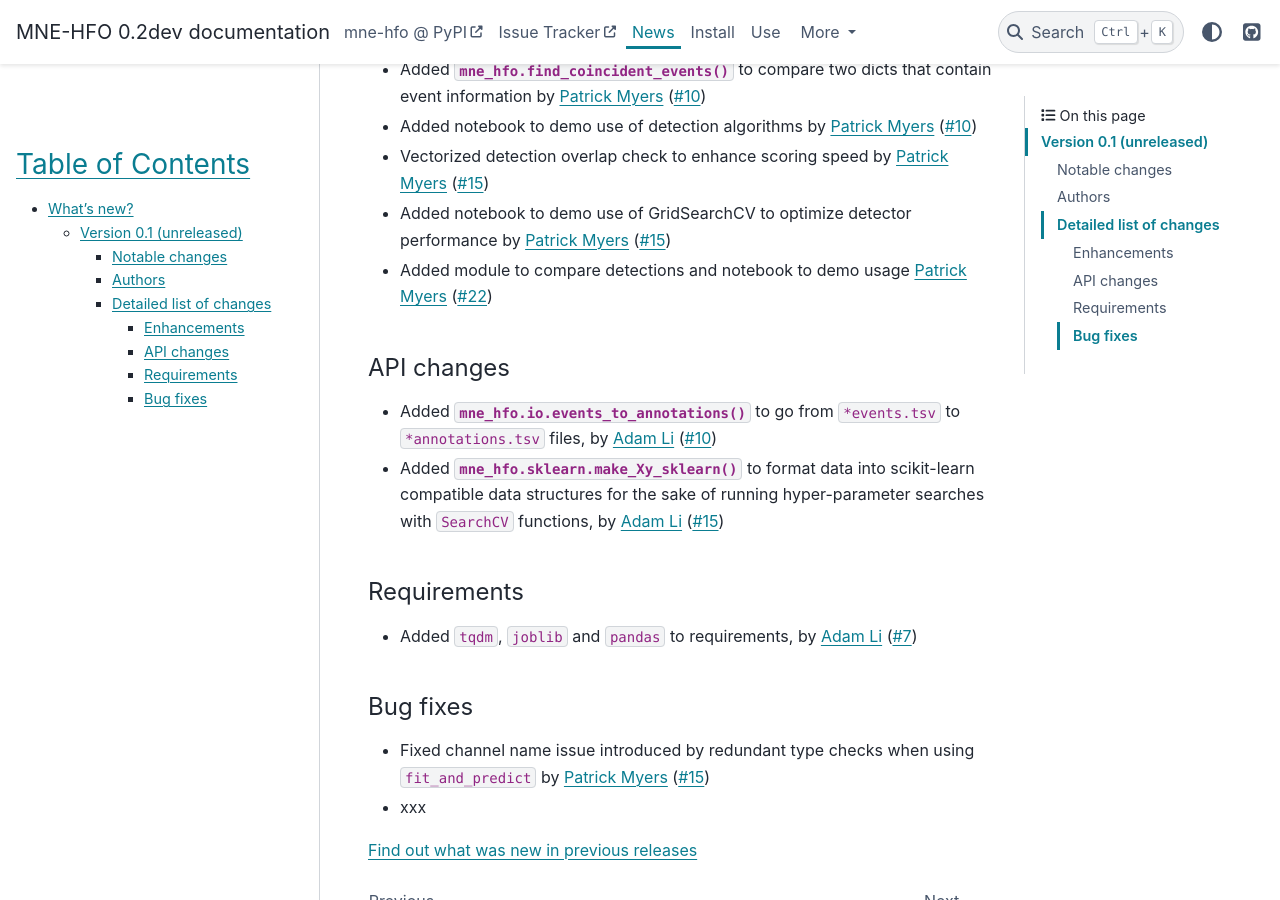
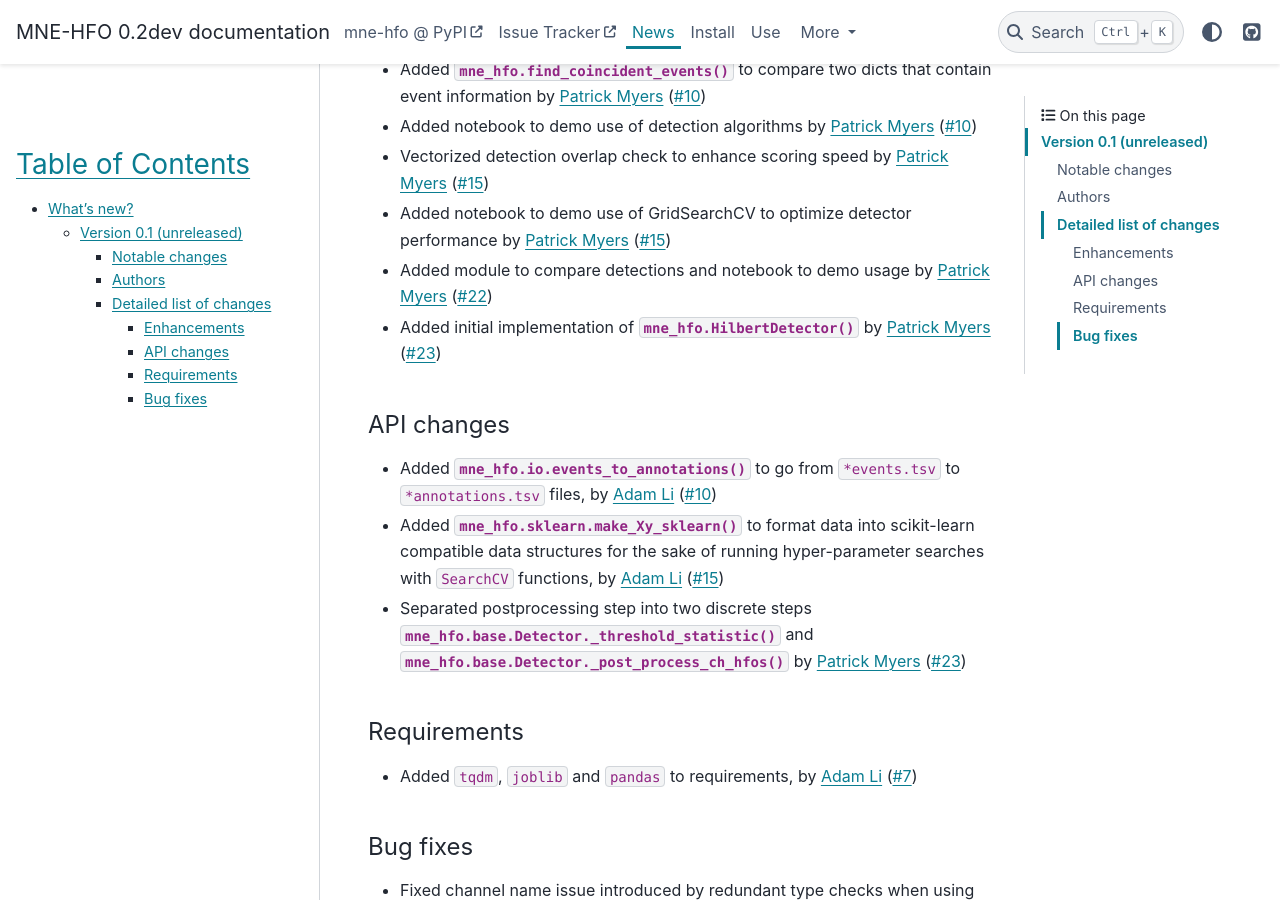
Before and after one commit to mne-tools/mne-hfo, a Sphinx documentation site: the page built from docs/whats_new.rst, in a window 1280 px wide and 900 px high, scrolled down 834 px. Built offline with Sphinx 7.4.7 and the PyData theme 0.15.4, drawn with Linux system fonts in a browser that asks for light colours; cross-references to code outside the pages are shown as plain code.

Commit message:
update whats_new

```diff
--- a/docs/whats_new.rst
+++ b/docs/whats_new.rst
@@ -38,13 +38,15 @@ Enhancements
 - Added notebook to demo use of detection algorithms by `Patrick Myers`_ (:gh:`10`)
 - Vectorized detection overlap check to enhance scoring speed by `Patrick Myers`_ (:gh:`15`)
 - Added notebook to demo use of GridSearchCV to optimize detector performance by `Patrick Myers`_ (:gh:`15`)
-- Added module to compare detections and notebook to demo usage `Patrick Myers`_ (:gh:`22`)
+- Added module to compare detections and notebook to demo usage by `Patrick Myers`_ (:gh:`22`)
+- Added initial implementation of :func:`mne_hfo.HilbertDetector` by `Patrick Myers`_ (:gh:`23`)
 
 API changes
 ^^^^^^^^^^^
 
 - Added :func:`mne_hfo.io.events_to_annotations` to go from ``*events.tsv`` to ``*annotations.tsv`` files, by `Adam Li`_ (:gh:`10`)
 - Added :func:`mne_hfo.sklearn.make_Xy_sklearn` to format data into scikit-learn compatible data structures for the sake of running hyper-parameter searches with ``SearchCV`` functions, by `Adam Li`_ (:gh:`15`)
+- Separated postprocessing step into two discrete steps :func:`mne_hfo.base.Detector._threshold_statistic` and :func:`mne_hfo.base.Detector._post_process_ch_hfos` by `Patrick Myers`_ (:gh:`23`)
 
 Requirements
 ^^^^^^^^^^^^
```
